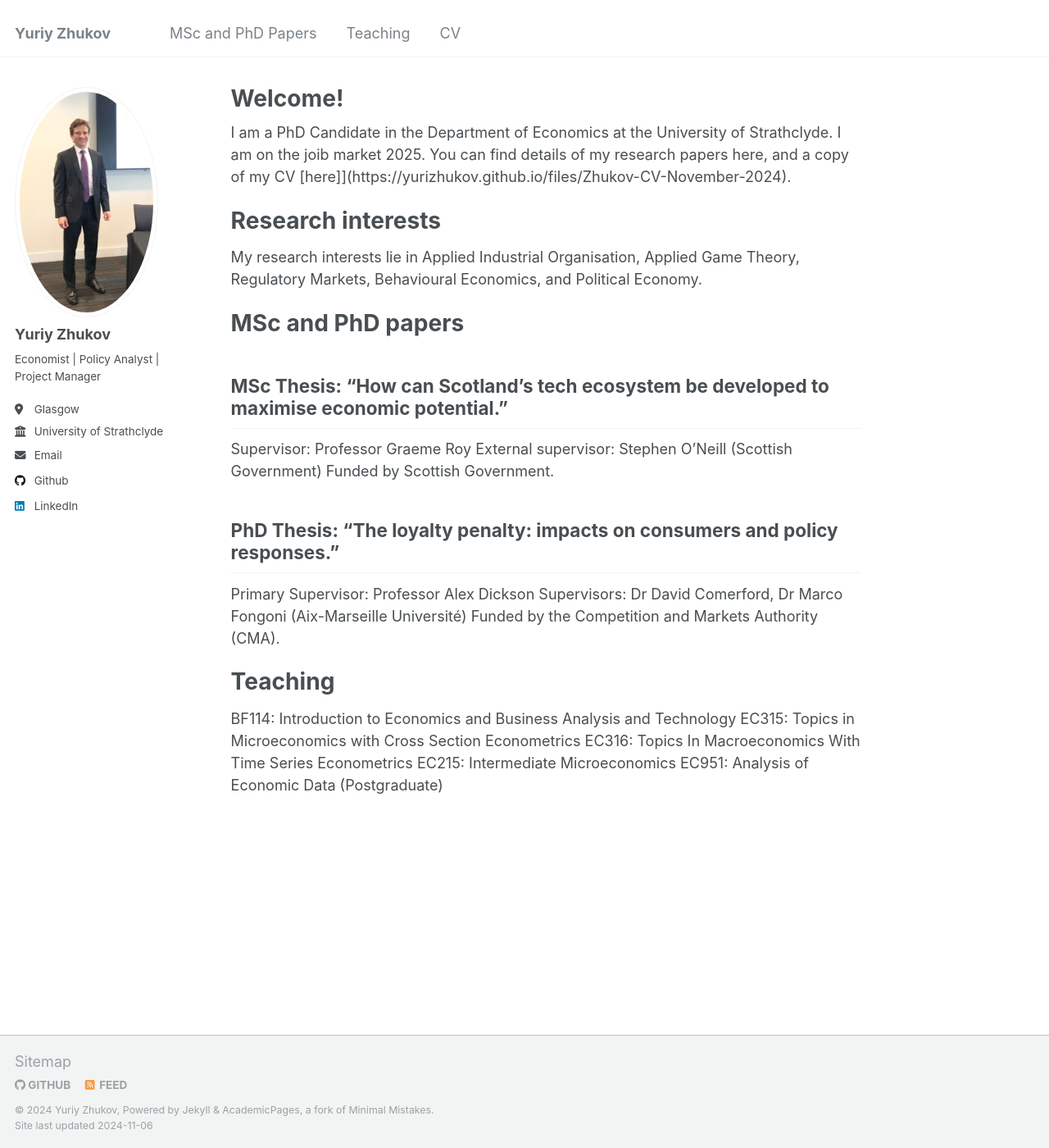
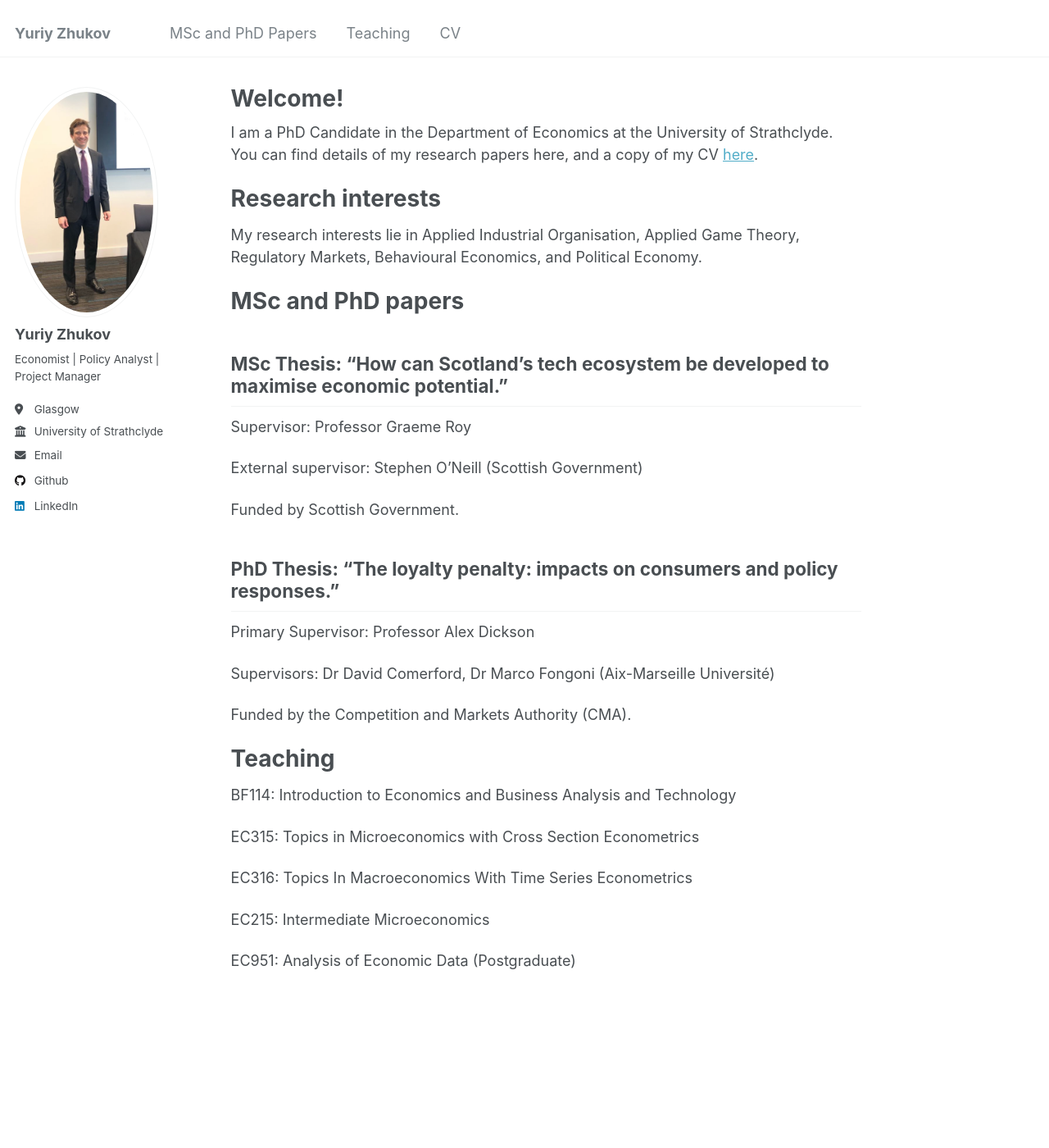
Before and after one commit to yurizhukov/yurizhukov.github.io, a Jekyll site: the page built from _pages/about.md, in a window 1280 px wide and 1400 px high. Shown: the whole window at 82% size. Built offline with Jekyll 4.4.1, drawn with Linux system fonts in a browser that asks for light colours.

Commit message:
Update about.md

```diff
--- a/_pages/about.md
+++ b/_pages/about.md
@@ -9,7 +9,7 @@ redirect_from:
 
 
 I am a PhD Candidate in the Department of Economics at the University of Strathclyde.
-I am on the joib market 2025. You can find details of my research papers here, and a copy of my CV [here]](https://yurizhukov.github.io/files/Zhukov-CV-November-2024).
+You can find details of my research papers here, and a copy of my CV [here](https://yurizhukov.github.io/files/Zhukov-CV-November-2024).
 
 
 Research interests
@@ -24,13 +24,17 @@ MSc and PhD papers
 MSc Thesis: “How can Scotland's tech ecosystem be developed to maximise economic potential.”
 ------
 Supervisor: Professor Graeme Roy
+
 External supervisor: Stephen O’Neill (Scottish Government)
+
 Funded by Scottish Government.
 
 PhD Thesis: “The loyalty penalty: impacts on consumers and policy responses.”
 ------
 Primary Supervisor: Professor Alex Dickson
+
 Supervisors: Dr David Comerford, Dr Marco Fongoni (Aix-Marseille Université)
+
 Funded by the Competition and Markets Authority (CMA).
 
 
@@ -38,7 +42,11 @@ Funded by the Competition and Markets Authority (CMA).
 Teaching
 ======
 BF114: Introduction to Economics and Business Analysis and Technology
+
 EC315: Topics in Microeconomics with Cross Section Econometrics
+
 EC316: Topics In Macroeconomics With Time Series Econometrics
+
 EC215: Intermediate Microeconomics
+
 EC951: Analysis of Economic Data (Postgraduate)
```
